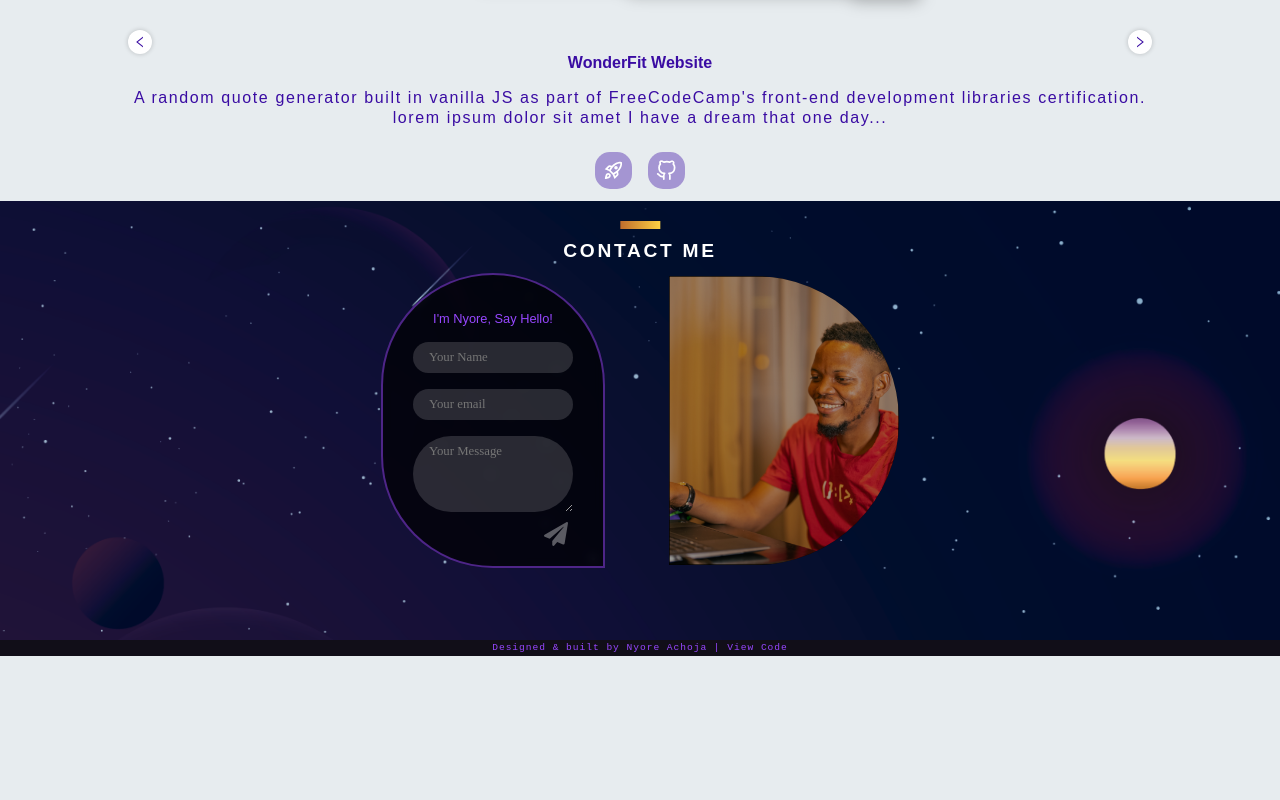
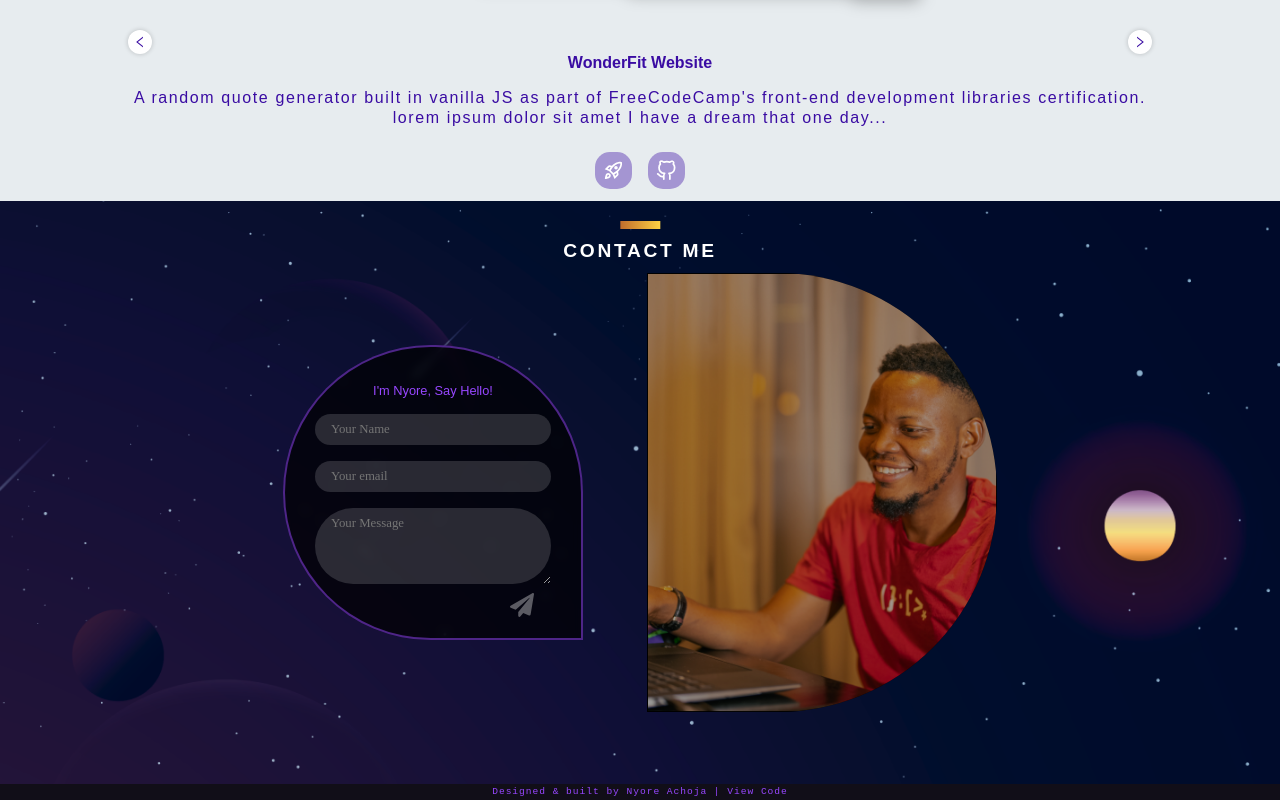
Before and after one commit to aamon40/My-Personal-FullStack-Portfolio, a React (Create React App) app: page / in a window 1280 px wide. Shown: the part 2527-3327 px from the top of the page. Before the commit the page ends 3183 px from the top, so only its background shows below. Built offline with nearby package versions, Linux system fonts and the light colour scheme.

Commit message:
contact and nav restyled

```diff
--- a/src/components/NavDots.js
+++ b/src/components/NavDots.js
@@ -19,12 +19,12 @@
   border-radius: 80px;
   backdrop-filter: blur(15px);
 
-  @media screen and (max-width: 780px) {
+  /* @media screen and (max-width: 780px) {
     flex-direction: row;
     left: 50%;
     right: 0;
     transform: translate(-50%, -50%);
-  }
+  } */
 
   li {
     margin-bottom: 1rem;
--- a/src/container/styles/Contact.styled.js
+++ b/src/container/styles/Contact.styled.js
@@ -29,7 +29,7 @@
   display: flex;
   justify-content: center;
   align-items: center;
-  max-width: 230px; /* max-height: 200px; */
+  max-width: 350px; /* max-height: 200px; */
   border-radius: 0 360px 360px 0;
   background-color: #000;
   z-index: 5;
@@ -44,7 +44,7 @@
     );
   }
   img {
-    max-width: 230px;
+    max-width: 350px;
     object-fit: cover;
   }
 `;
@@ -70,7 +70,7 @@
     backdrop-filter: blur(5px);
     border-radius: 240px 240px 0px 240px;
     padding: 36px 30px 54px;
-    width: 224px;
+    width: 300px;
 
     /* @media screen and (max-width: 550px) {
       /* width: 150px;
```
